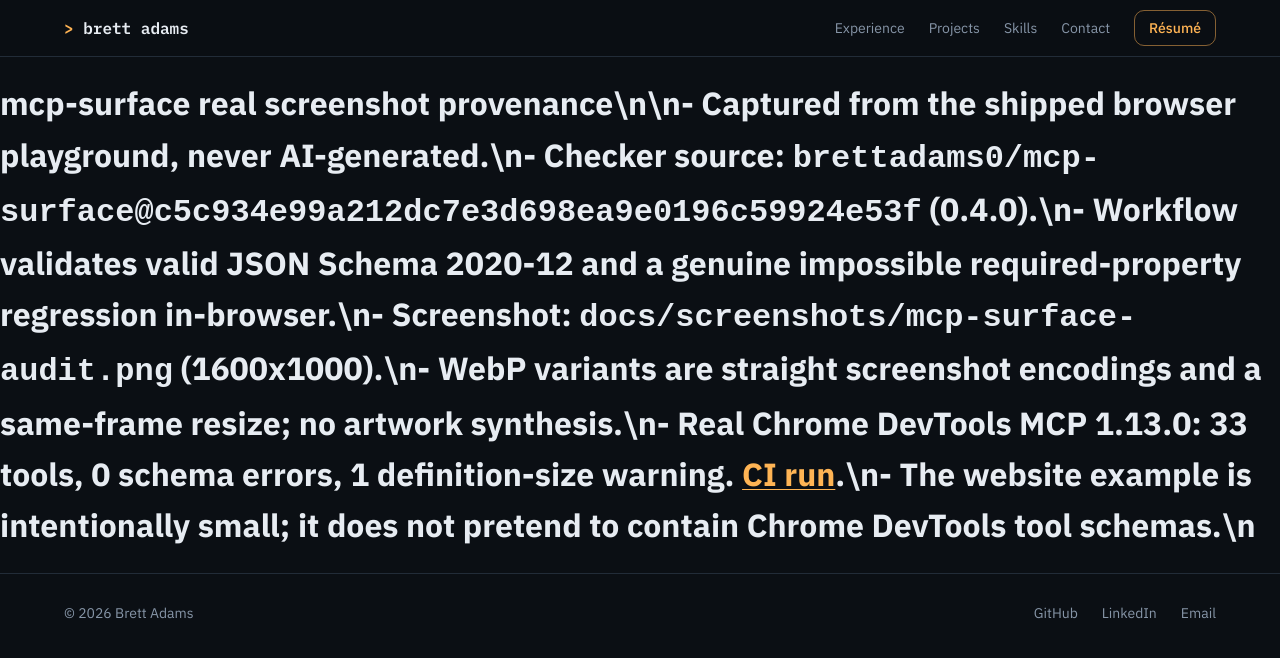
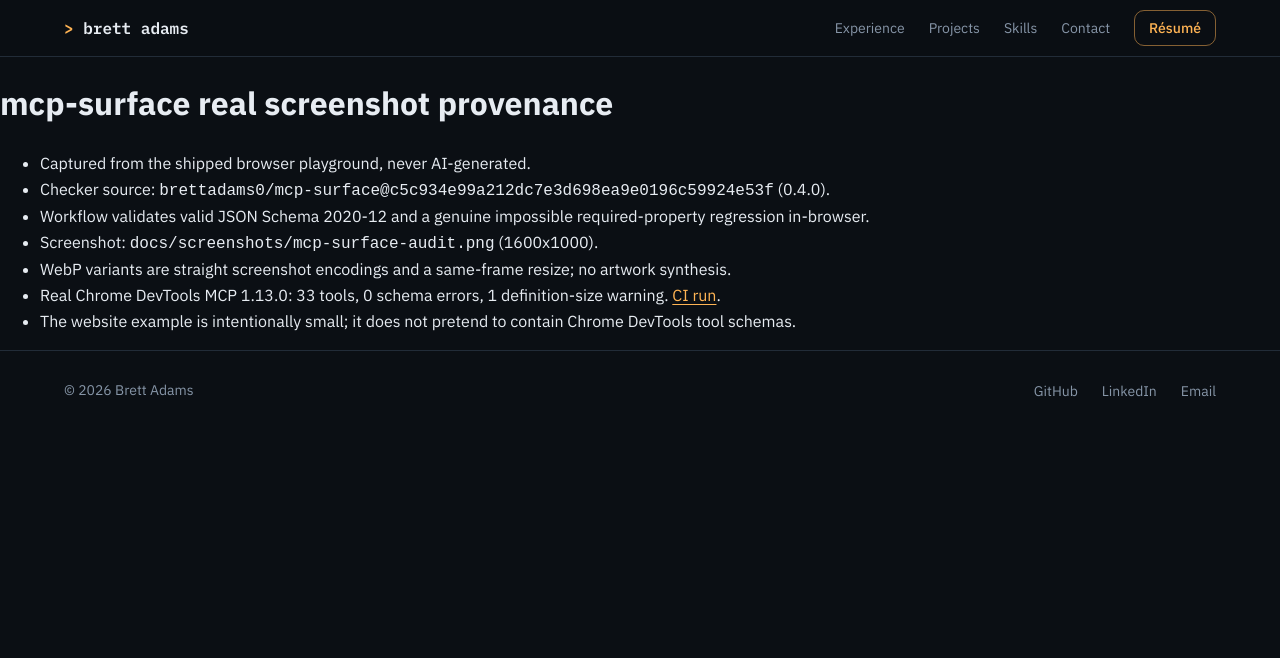
Before and after one commit to brettadams0/brettadams0.github.io, a Jekyll site: the page built from docs/MCP_COVER_EVIDENCE.md, in a window 1280 px wide. Shown: the top 658 px of the page. Built offline with Jekyll 4.4.1, drawn with Linux system fonts in a browser that asks for light colours; our own code applies the rules of GitHub Pages for plain Markdown files; part of the change alters nothing that is shown.

Commit message:
docs: correct screenshot evidence formatting

```diff
--- a/docs/MCP_COVER_EVIDENCE.md
+++ b/docs/MCP_COVER_EVIDENCE.md
@@ -1 +1,9 @@
-# mcp-surface real screenshot provenance\n\n- Captured from the shipped browser playground, never AI-generated.\n- Checker source: `brettadams0/mcp-surface@c5c934e99a212dc7e3d698ea9e0196c59924e53f` (0.4.0).\n- Workflow validates valid JSON Schema 2020-12 and a genuine impossible required-property regression in-browser.\n- Screenshot: `docs/screenshots/mcp-surface-audit.png` (1600x1000).\n- WebP variants are straight screenshot encodings and a same-frame resize; no artwork synthesis.\n- Real Chrome DevTools MCP 1.13.0: 33 tools, 0 schema errors, 1 definition-size warning. [CI run](https://github.com/brettadams0/mcp-surface/actions/runs/44654147231).\n- The website example is intentionally small; it does not pretend to contain Chrome DevTools tool schemas.\n
+# mcp-surface real screenshot provenance
+
+- Captured from the shipped browser playground, never AI-generated.
+- Checker source: `brettadams0/mcp-surface@c5c934e99a212dc7e3d698ea9e0196c59924e53f` (0.4.0).
+- Workflow validates valid JSON Schema 2020-12 and a genuine impossible required-property regression in-browser.
+- Screenshot: `docs/screenshots/mcp-surface-audit.png` (1600x1000).
+- WebP variants are straight screenshot encodings and a same-frame resize; no artwork synthesis.
+- Real Chrome DevTools MCP 1.13.0: 33 tools, 0 schema errors, 1 definition-size warning. [CI run](https://github.com/brettadams0/mcp-surface/actions/runs/44654147231).
+- The website example is intentionally small; it does not pretend to contain Chrome DevTools tool schemas.
```
